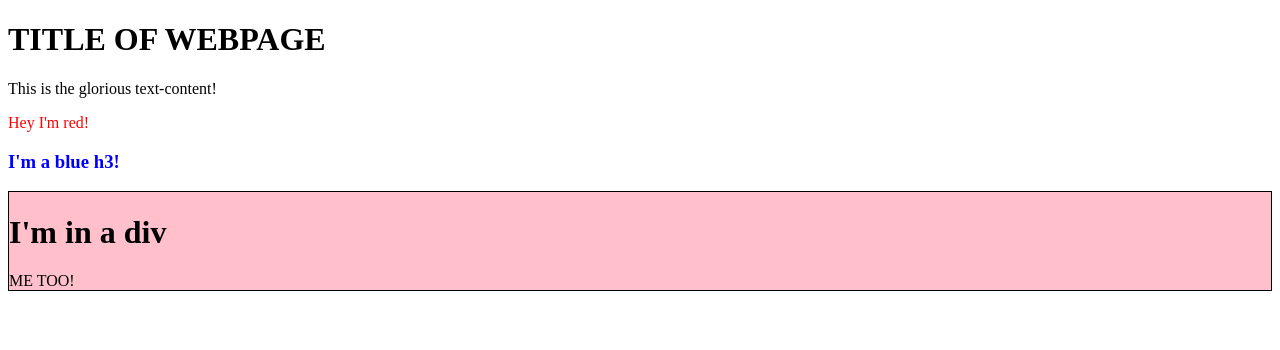
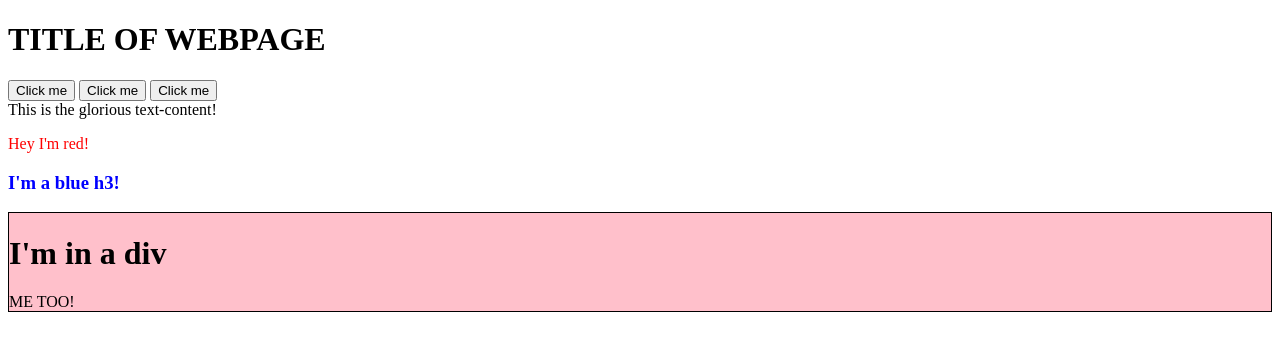
Before and after one commit to Jramm91/practice, a plain HTML site: page index.html in a window 1280 px wide. Drawn offline with Linux system fonts and the light colour scheme.

Commit message:
completed more exersises with event listeners on DOM manipulation

```diff
--- a/index.html
+++ b/index.html
@@ -10,8 +10,15 @@
 <body>
   <h1>TITLE OF WEBPAGE</h1>
 
-  <div id="container"></div>
+  <div id="container">
 
+  <!-- <button onclick="alert('Hello World')">Method 1</button> -->
+  <!-- <button id="btn">Method 2</button> -->
+  <!-- <button id="btn">Method 3</button> -->
+    <button id="1">Click me</button>
+    <button id="2">Click me</button>
+    <button id="3">Click me</button>
+  </div>
 
 
 </body>
--- a/script.js
+++ b/script.js
@@ -46,3 +46,26 @@ pDiv.textContent = "ME TOO!";
 div.appendChild(h1);
 div.appendChild(pDiv);
 container.appendChild(div);
+
+// Exploring different button methods
+
+// Method 2
+// const btn = document.querySelector('#btn');
+// btn.onclick = () => alert("Hello World");
+
+// Method 3
+// const btn = document.querySelector('#btn');
+// btn.addEventListener('click', () => {
+//     alert("Hello World");
+// })
+
+// btn.addEventListener('click', function (e){
+//     e.target.style.background = 'pink';
+// })
+
+const buttons = document.querySelectorAll('button');
+buttons.forEach((button) => {
+    button.addEventListener('click', () => {
+        alert(button.id);
+    });
+});
```
